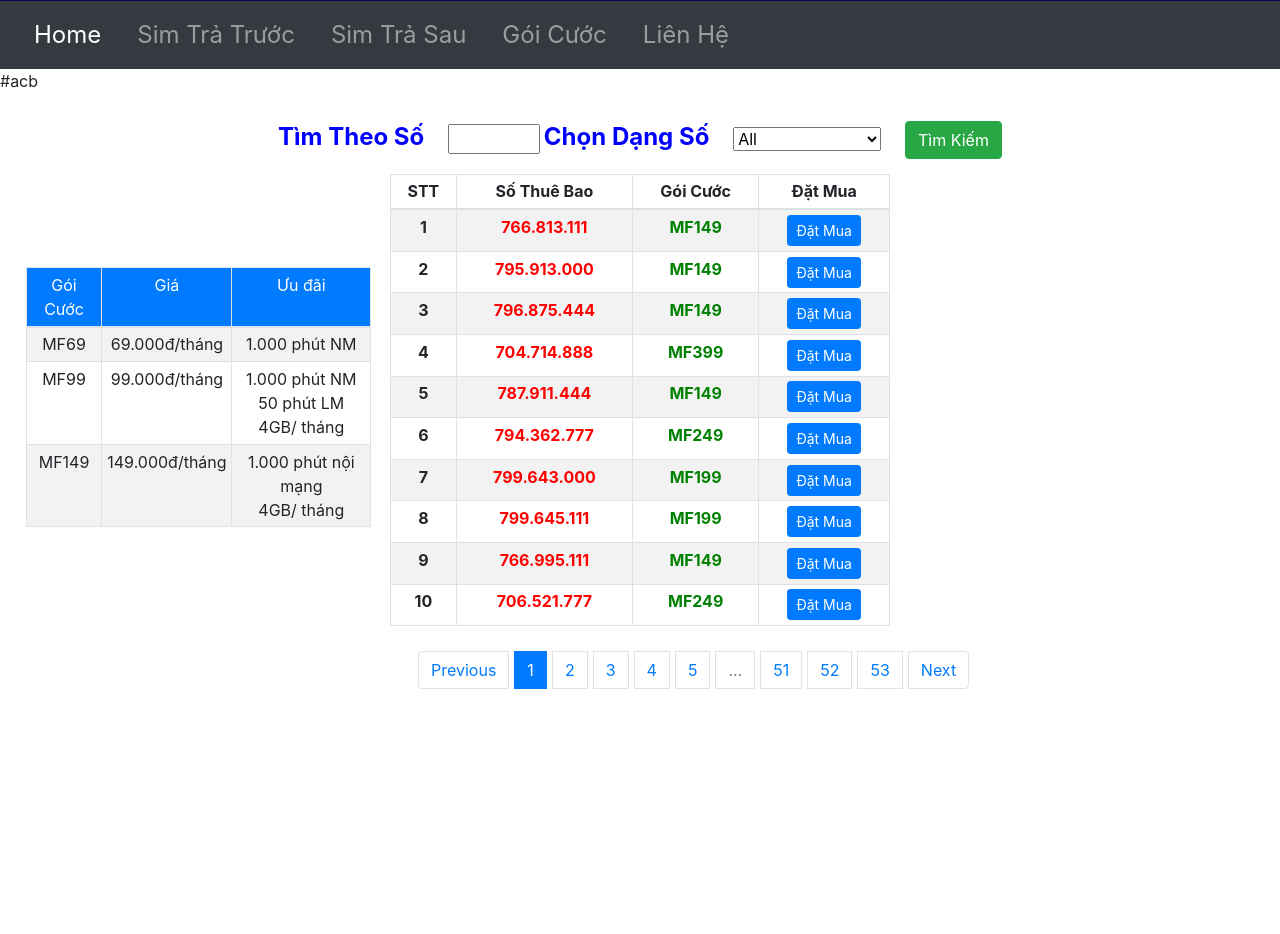
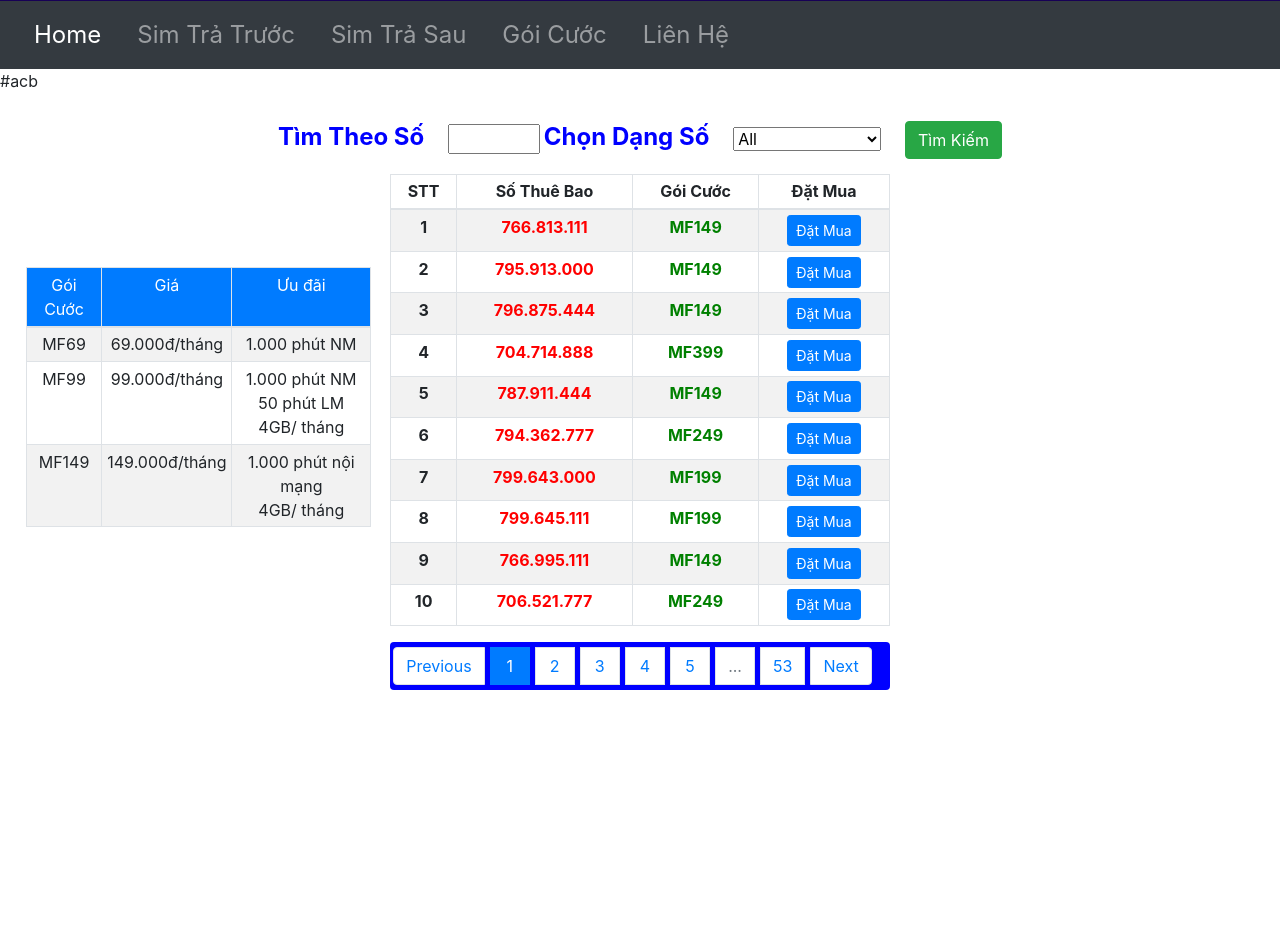
Before and after one commit to Cuongtq88/simmobi, a Flask app: page /trasau in a window 1280 px wide. Shown: the part 149-1083 px from the top of the page. Run offline with Flask 2, Linux system fonts and the light colour scheme; data comes from the database, SQL or seed files in the repository; some libraries are stand-ins or nearby versions; some web fonts are replaced.

```diff
--- a/main.py
+++ b/main.py
@@ -182,7 +182,7 @@ def trasau(page):
         return render_template('trasau.html', all_sim_ts=all_sim, dangso=dangso, socantim = socantim)
     dangso = request.args.get('dangso')
     socantim = request.args.get('socantim')
-    print(dangso)
+
     if dangso != "" and dangso !=None and dangso != "All":
         all_sim = SimSoTraSau.query.filter_by(dangso=dangso).paginate(page, pages, error_out=False)
         return render_template('trasau.html', all_sim_ts=all_sim, dangso=dangso)
--- a/static/css/styles.css
+++ b/static/css/styles.css
@@ -28,7 +28,7 @@ h1{
     margin: 5px 3px 5px 3px;
 }
 .bang-tt{
-  width: 500px;
+  width: 45%;
   margin: auto;
   margin-top: 1%;
 }
@@ -38,6 +38,7 @@ and (min-device-width : 320px)
 and (max-device-width : 480px) {
 .bang-tt{
   font-size: 2rem;
+  width: 100%;
 }
 .title-goicuoc{
     font-size: 2rem;
@@ -95,8 +96,9 @@ and (max-device-width : 480px) {
   padding-right: 40px;
 }
 .pagination{
-  width: 100px;
+
   margin-left: 5%;
+  background-color: blue;
   margin-top: 20px;
 }
 .container{
--- a/templates/trasau.html
+++ b/templates/trasau.html
@@ -87,13 +87,13 @@
     </table>
     <form>
     <nav aria-label="Page navigation example">
-  <ul class="pagination">
+  <ul class="container pagination">
     {% if all_sim_ts.has_prev %}
       <li class="page-item"><a class="page-link" href="{{ url_for('trasau', page=all_sim_ts.prev_num, dangso=dangso, socantim=socantim) }}">Previous</a></li>
     {% else %}
       <li class="page-item"><a class="page-link" href="">Previous</a></li>
     {% endif %}
-    {% for page in all_sim_ts.iter_pages(left_edge=3, right_edge=3) %}
+    {% for page in all_sim_ts.iter_pages(left_edge=-1, right_edge=1) %}
      {% if page %}
         {% if page==all_sim_ts.page %}
           <li class="page-item active" ><a class="page-link" href="{{ url_for('trasau', page=page, dangso=dangso, socantim=socantim) }}" >{{ page }}</a></li>
```
